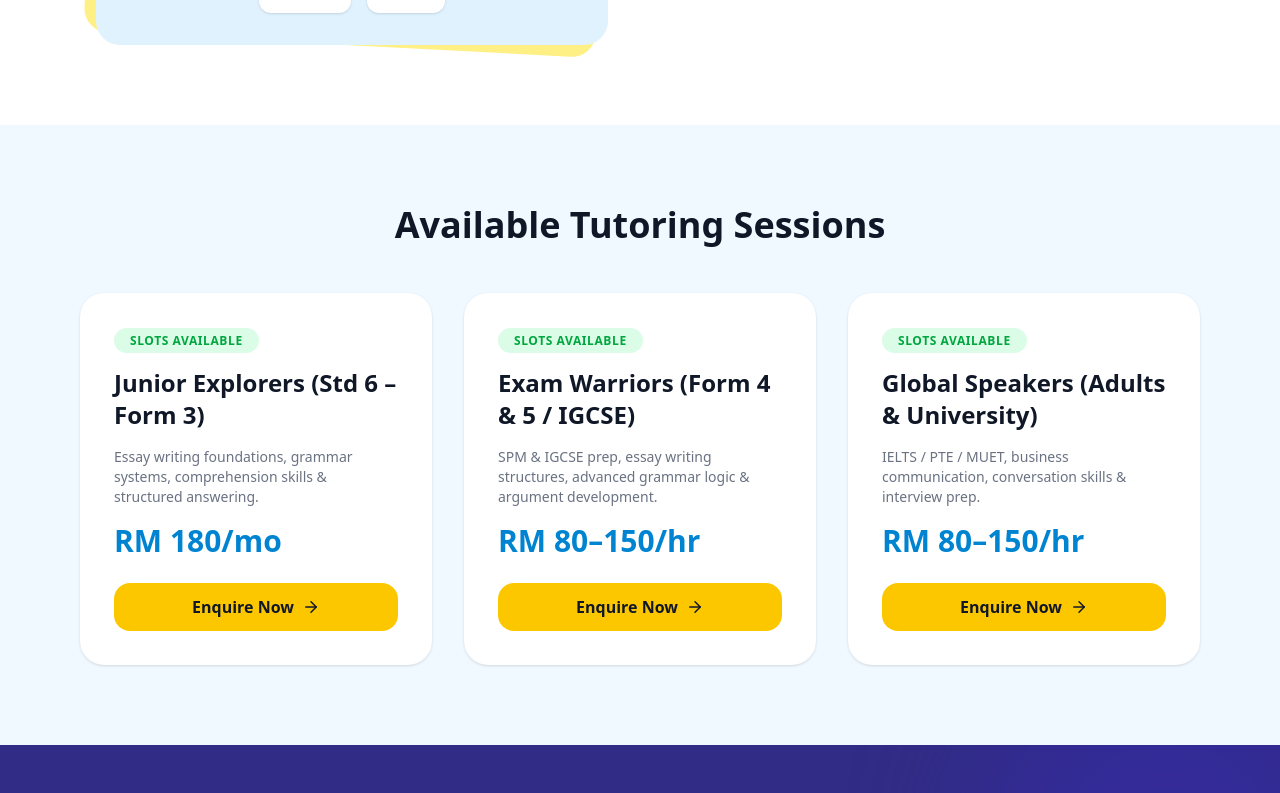
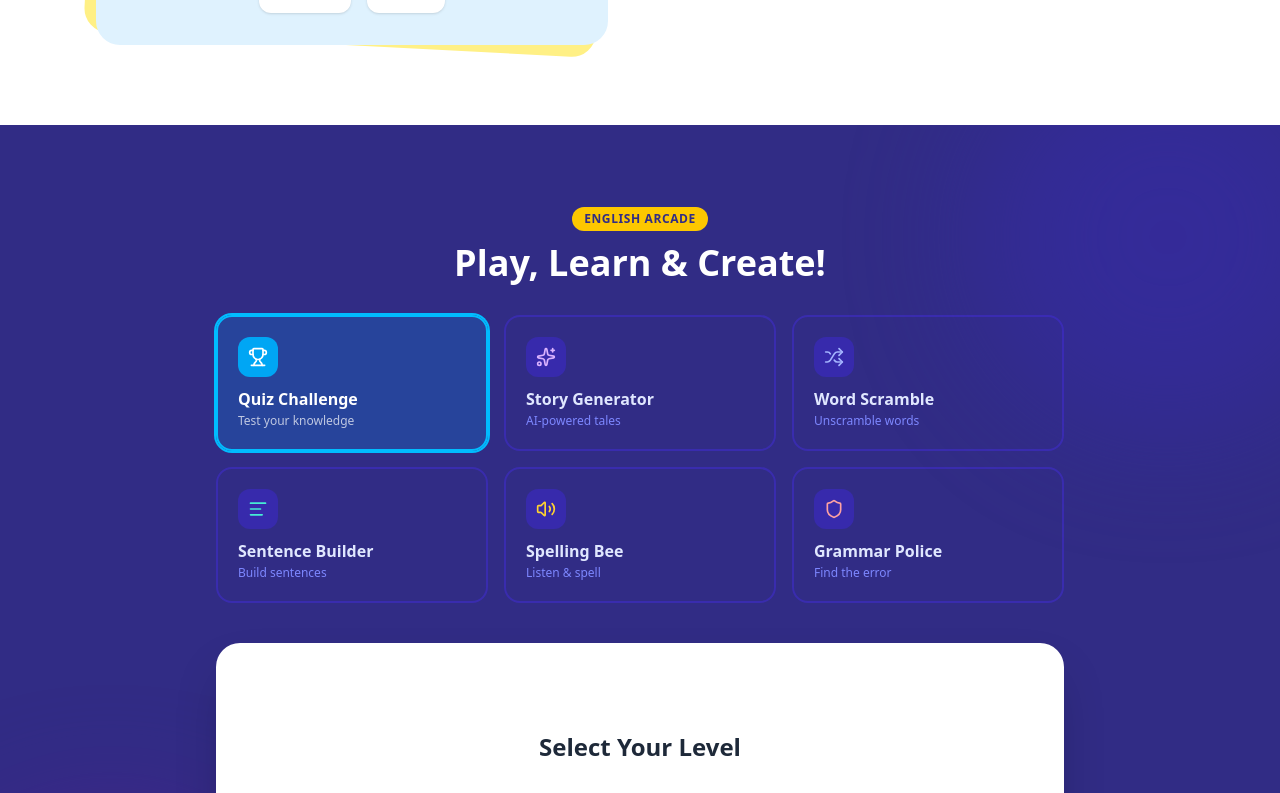
Before and after one commit to nicoleliew70/portfolio, a React (Vite) app: page / in a window 1280 px wide. Shown: the part 1380-2173 px from the top of the page. Built offline with nearby package versions, Linux system fonts and the light colour scheme.

Commit message:
remove redundant Available Tutoring Sessions section
Already covered by the Pricing section. Deleted Services component,
data file, and CMS config entry.

```diff
--- a/public/admin/config.yml
+++ b/public/admin/config.yml
@@ -672,38 +672,6 @@ collections:
                   - { label: "中文", name: "zh", widget: "string" }
                   - { label: "Malay", name: "ms", widget: "string" }
 
-      - label: "Services"
-        name: "services"
-        file: "src/data/services.json"
-        fields:
-          - name: "sectionTitle"
-            label: "Section Title"
-            widget: "object"
-            fields:
-              - { label: "English", name: "en", widget: "string" }
-              - { label: "中文", name: "zh", widget: "string" }
-              - { label: "Malay", name: "ms", widget: "string" }
-          - name: "items"
-            label: "Services"
-            widget: "list"
-            fields:
-              - name: "name"
-                label: "Service Name"
-                widget: "object"
-                fields:
-                  - { label: "English", name: "en", widget: "string" }
-                  - { label: "中文", name: "zh", widget: "string" }
-                  - { label: "Malay", name: "ms", widget: "string" }
-              - name: "description"
-                label: "Description"
-                widget: "object"
-                fields:
-                  - { label: "English", name: "en", widget: "text" }
-                  - { label: "中文", name: "zh", widget: "text" }
-                  - { label: "Malay", name: "ms", widget: "text" }
-              - { label: "Image", name: "image", widget: "image", required: false, hint: "Optional service image" }
-              - { label: "Price", name: "price", widget: "string", hint: "e.g. 180/mo" }
-              - { label: "Open", name: "open", widget: "boolean", default: true }
 
   # ── Arcade Games ───────────────────────────────────
   - name: "arcade-games"
--- a/src/App.jsx
+++ b/src/App.jsx
@@ -5,7 +5,6 @@ import Navbar from './components/Navbar';
 import HeroSection from './components/HeroSection';
 import StatsBar from './components/StatsBar';
 import AboutSection from './components/AboutSection';
-import ServicesSection from './components/Services';
 import ArcadeSection from './components/ArcadeSection';
 import ClassesSection from './components/ClassesSection';
 import PricingSection from './components/PricingSection';
@@ -30,7 +29,6 @@ const App = () => {
         <HeroSection currentText={currentText} whatsAppLink={whatsAppLink} />
         <StatsBar lang={lang} />
         <AboutSection currentText={currentText} />
-        <ServicesSection lang={lang} currentText={currentText} whatsAppLink={whatsAppLink} />
         <ArcadeSection currentText={currentText} lang={lang} whatsAppLink={whatsAppLink} />
         <ClassesSection lang={lang} />
         <PricingSection currentText={currentText} lang={lang} whatsAppLink={whatsAppLink} />
--- a/src/components/Services.jsx
+++ /dev/null
@@ -1,52 +0,0 @@
-import { ArrowRight } from 'lucide-react';
-import useScrollReveal from '../hooks/useScrollReveal';
-import servicesData from '../data/services.json';
-
-const cmsImage = (path) => path ? `${import.meta.env.BASE_URL.replace(/\/$/, '')}${path}` : '';
-
-const ServicesSection = ({ lang, currentText, whatsAppLink }) => {
-    const { ref, isVisible } = useScrollReveal();
-    const ft = currentText.footer;
-
-    return (
-        <section id="services" className="py-20 bg-sky-50">
-            <div ref={ref} className={`max-w-6xl mx-auto px-4 scroll-reveal ${isVisible ? 'visible' : ''}`}>
-                <h2 className="text-3xl md:text-4xl font-bold text-center text-gray-900 mb-12">
-                    {servicesData.sectionTitle[lang]}
-                </h2>
-
-                <div className="grid grid-cols-1 md:grid-cols-3 gap-8">
-                    {servicesData.items.map((service, index) => (
-                        <div key={index} className="bg-white rounded-3xl p-8 shadow-sm hover:shadow-xl transition-all border-2 border-transparent hover:border-sky-200 group">
-                            {service.image && (
-                                <div className="w-full h-40 rounded-2xl overflow-hidden mb-4">
-                                    <img src={cmsImage(service.image)} alt={service.name[lang]} className="w-full h-full object-cover" />
-                                </div>
-                            )}
-                            <div className="mb-4">
-                                <span className={`px-4 py-1 rounded-full text-xs font-bold uppercase tracking-wider ${service.open ? 'bg-green-100 text-green-600' : 'bg-red-100 text-red-600'}`}>
-                                    {service.open ? ft.slotsAvailable : ft.currentlyFull}
-                                </span>
-                            </div>
-
-                            <h3 className="text-2xl font-bold text-gray-900 mb-4">{service.name[lang]}</h3>
-                            {service.description && (
-                                <p className="text-gray-500 text-sm mb-4">{service.description[lang]}</p>
-                            )}
-                            <p className="text-3xl font-bold text-sky-600 mb-6">RM {service.price}</p>
-
-                            <button
-                                onClick={() => window.open(whatsAppLink, '_blank')}
-                                className="w-full flex items-center justify-center gap-2 bg-yellow-400 hover:bg-yellow-500 text-gray-900 font-bold py-3 rounded-2xl transition-colors"
-                            >
-                                {ft.enquireNow} <ArrowRight size={18} />
-                            </button>
-                        </div>
-                    ))}
-                </div>
-            </div>
-        </section>
-    );
-};
-
-export default ServicesSection;
--- a/src/data/services.json
+++ /dev/null
@@ -1,30 +0,0 @@
-{
-  "sectionTitle": {
-    "en": "Available Tutoring Sessions",
-    "zh": "可报名课程",
-    "ms": "Sesi Tuisyen Tersedia"
-  },
-  "items": [
-    {
-      "name": { "en": "Junior Explorers (Std 6 – Form 3)", "zh": "初级探索者（六年级至中三）", "ms": "Penjelajah Junior (Darjah 6 – Tingkatan 3)" },
-      "description": { "en": "Essay writing foundations, grammar systems, comprehension skills & structured answering.", "zh": "作文写作基础、语法体系、阅读理解和结构化答题。", "ms": "Asas penulisan esei, sistem tatabahasa, kemahiran kefahaman & jawapan berstruktur." },
-      "image": "",
-      "price": "180/mo",
-      "open": true
-    },
-    {
-      "name": { "en": "Exam Warriors (Form 4 & 5 / IGCSE)", "zh": "考试战士（中四和中五 / IGCSE）", "ms": "Pejuang Peperiksaan (Tingkatan 4 & 5 / IGCSE)" },
-      "description": { "en": "SPM & IGCSE prep, essay writing structures, advanced grammar logic & argument development.", "zh": "SPM和IGCSE备考、作文写作结构、高级语法逻辑和论证。", "ms": "Persediaan SPM & IGCSE, struktur penulisan esei, logik tatabahasa lanjutan & pembangunan hujah." },
-      "image": "",
-      "price": "80–150/hr",
-      "open": true
-    },
-    {
-      "name": { "en": "Global Speakers (Adults & University)", "zh": "全球演讲者（成人和大学生）", "ms": "Penutur Global (Dewasa & Universiti)" },
-      "description": { "en": "IELTS / PTE / MUET, business communication, conversation skills & interview prep.", "zh": "IELTS / PTE / MUET、商务沟通、会话技巧和面试准备。", "ms": "IELTS / PTE / MUET, komunikasi perniagaan, kemahiran perbualan & persediaan temuduga." },
-      "image": "",
-      "price": "80–150/hr",
-      "open": true
-    }
-  ]
-}
```
